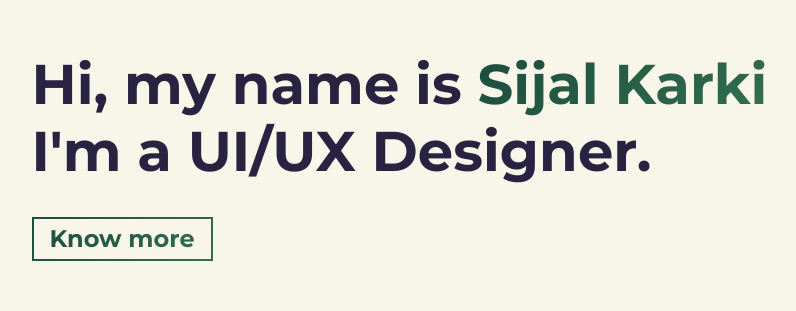
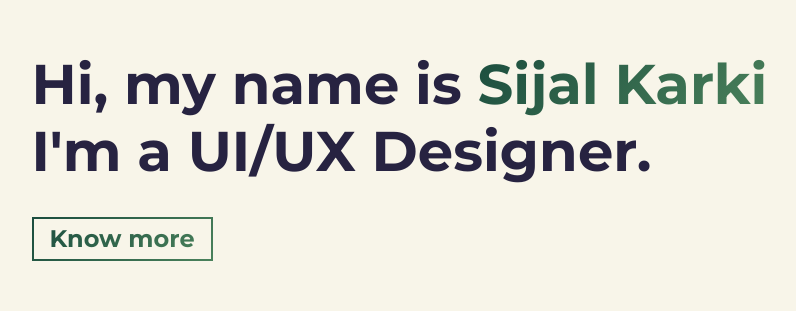
Before and after one commit to sijalkarki31/Portfolio, a website built with Parcel: page src/index.html in a window 1280 px wide. Shown: the part 239-550 px from the top of the page, 46-842 px from the left. Built offline with nearby package versions, Linux system fonts and the light colour scheme.

Commit message:
Update _variables.scss

```diff
--- a/src/sass/abstracts/_variables.scss
+++ b/src/sass/abstracts/_variables.scss
@@ -1,6 +1,6 @@
 // COLORS
 $primary-color: #1B4D3E;
-$secondary-color: #336f4f;
+$secondary-color: #4a815b;
 
 $white-color: #fff;
 
```
